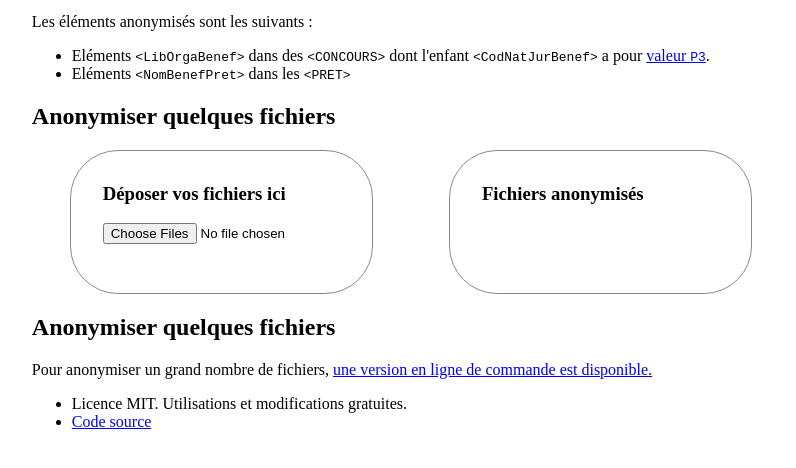
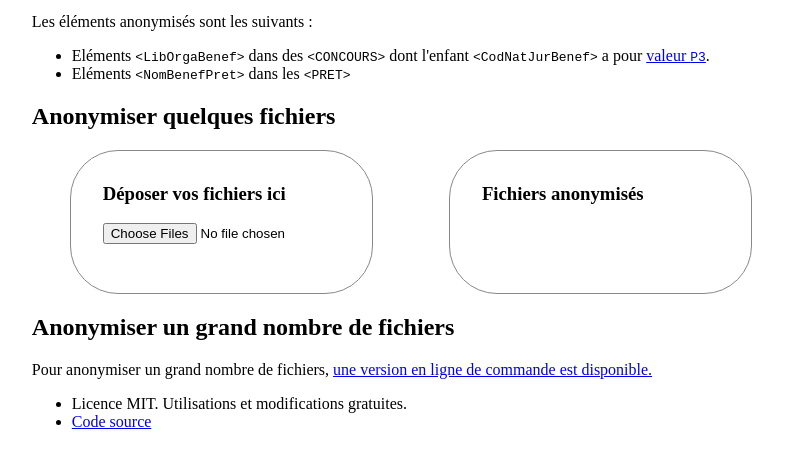
Before and after one commit to dtc-innovation/anonymisation-document-budgetaire, a website with bundled scripts: page index.html in a window 1280 px wide. Shown: the part 156-624 px from the top of the page, without its empty margins (229-1025 px from the left). Built offline with nearby package versions, Linux system fonts and the light colour scheme.

Commit message:
Update index.html

```diff
--- a/index.html
+++ b/index.html
@@ -75,7 +75,7 @@
                 </div>
             </div>
 
-            <h2>Anonymiser quelques fichiers</h2>
+            <h2>Anonymiser un grand nombre de fichiers</h2>
 
             <p>Pour anonymiser un grand nombre de fichiers, <a href="https://github.com/dtc-innovation/anonymisation-document-budgetaire/blob/master/README.md#outil-en-ligne-de-commande">une version en ligne de commande est disponible.</a>
         </main>
```
